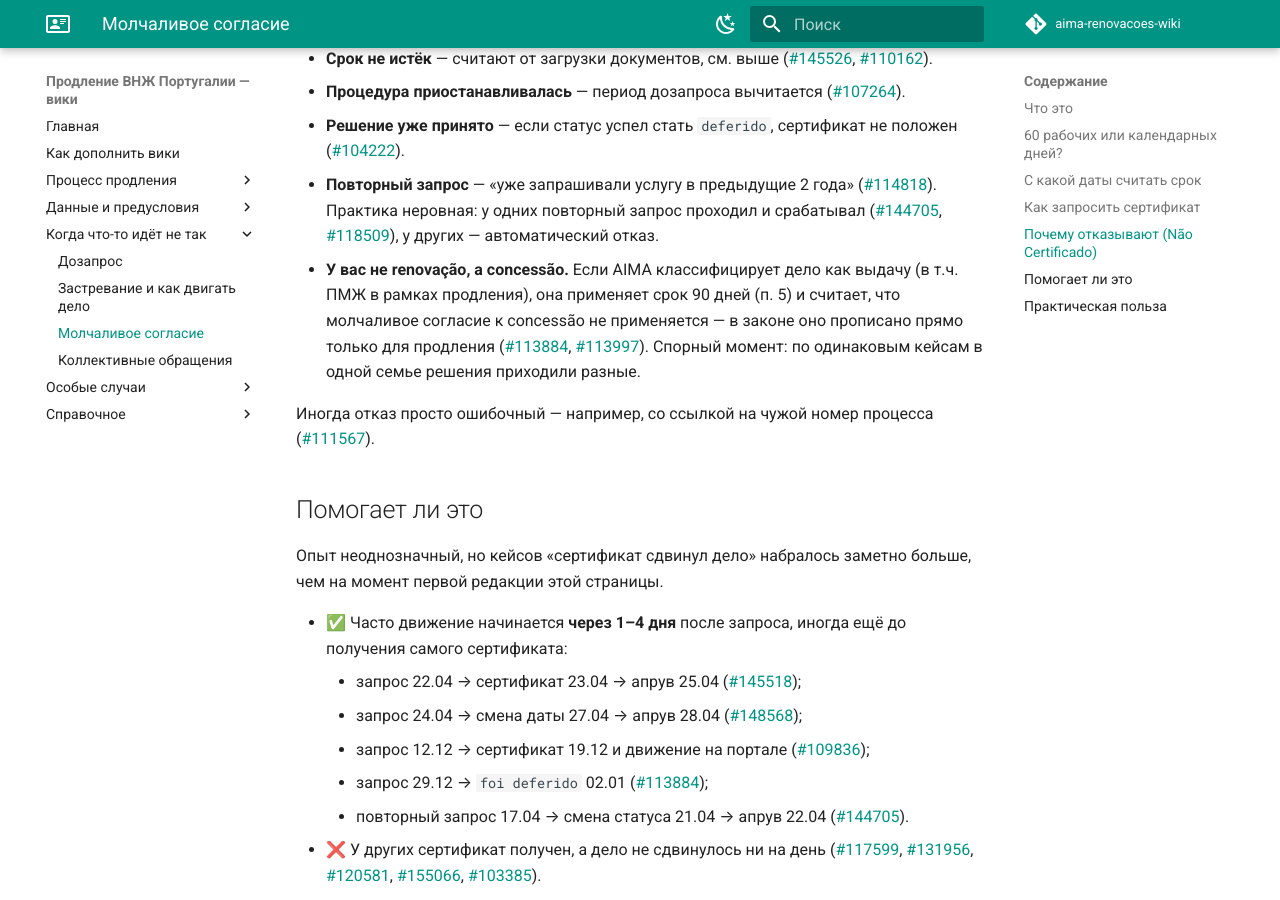
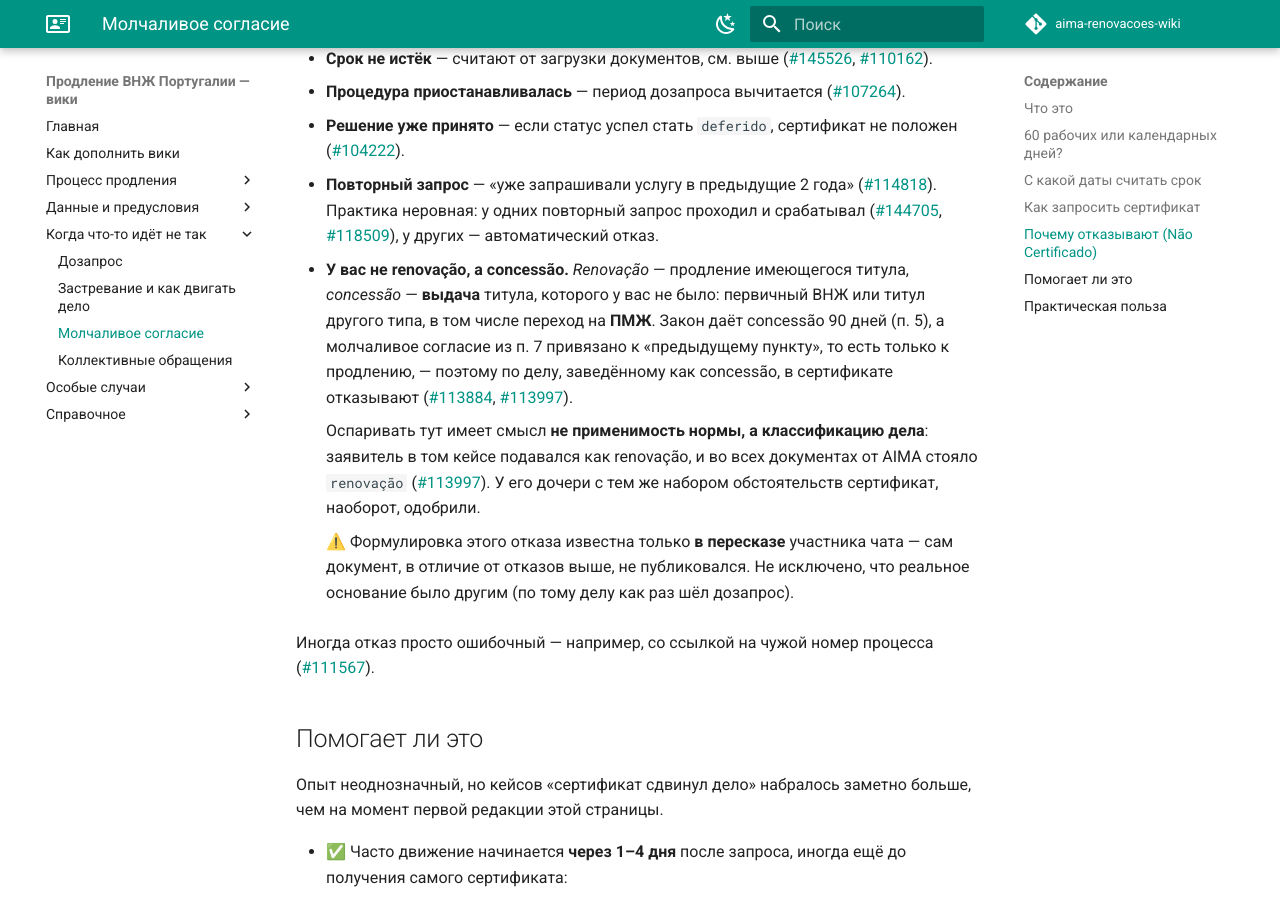
Before and after one commit to Self-Perfection/aima-renovacoes-wiki, an MkDocs documentation site: the page built from wiki/problems/molchalivoe-soglasie.md, in a window 1280 px wide and 900 px high, scrolled down 2532 px. Built offline with MkDocs 1.6.1 and Material for MkDocs 9.7.7, drawn with Linux system fonts in a browser that asks for light colours; comment, search, counter and statistics services are not loaded.

Commit message:
Глоссарий: renovação vs concessão; пояснение прямо в статье про tácito
Термин concessão был протащен в статью про молчаливое согласие без расшифровки,
а в глоссарии не было ни его, ни парного renovação — пункт про отказ читался
только тем, кто уже в теме.

- глоссарий: renovação/concessão с объяснением, почему различие не косметическое
  (90 vs 60 дней, tácito прописан только для renovação) и что заявку могут
  переквалифицировать против воли заявителя; ARTE; уточнены deferimento tácito
  (ссылка теперь на свою страницу, а не на «Застревание») и certidão;
- статья: пункт про отказ по concessão переписан — что это такое, что оспаривать
  стоит классификацию дела, а не применимость нормы, и пометка, что формулировка
  этого отказа известна только в пересказе (сам документ не публиковался,
  в отличие от двух других оснований).

CLAUDE.md: у метода определения топика по цепочке reply есть режим отказа —
цепочка рвётся на удалённом родителе. Все 286 ссылок на сообщения в вики
перепроверены с учётом этого.

Co-Authored-By: Claude Opus 4.8 <noreply@anthropic.com>

```diff
--- a/wiki/problems/molchalivoe-soglasie.md
+++ b/wiki/problems/molchalivoe-soglasie.md
@@ -124,12 +124,22 @@ tácito`. Известные основания:
   повторный запрос проходил и срабатывал
   ([#144705](https://t.me/aimairn/43114/144705),
   [#118509](https://t.me/aimairn/43113/118509)), у других — автоматический отказ.
-- **У вас не renovação, а concessão.** Если AIMA классифицирует дело как выдачу
-  (в т.ч. ПМЖ в рамках продления), она применяет срок 90 дней (п. 5) и считает,
-  что молчаливое согласие к concessão не применяется — в законе оно прописано
-  прямо только для продления ([#113884](https://t.me/aimairn/43113/113884),
-  [#113997](https://t.me/aimairn/43113/113997)). Спорный момент: по одинаковым
-  кейсам в одной семье решения приходили разные.
+- **У вас не renovação, а concessão.** *Renovação* — продление имеющегося
+  титула, *concessão* — **выдача** титула, которого у вас не было: первичный ВНЖ
+  или титул другого типа, в том числе переход на **ПМЖ**. Закон даёт concessão
+  90 дней (п. 5), а молчаливое согласие из п. 7 привязано к «предыдущему пункту»,
+  то есть только к продлению, — поэтому по делу, заведённому как concessão, в
+  сертификате отказывают ([#113884](https://t.me/aimairn/43113/113884),
+  [#113997](https://t.me/aimairn/43113/113997)).
+
+    Оспаривать тут имеет смысл **не применимость нормы, а классификацию дела**:
+    заявитель в том кейсе подавался как renovação, и во всех документах от AIMA
+    стояло `renovação` ([#113997](https://t.me/aimairn/43113/113997)). У его
+    дочери с тем же набором обстоятельств сертификат, наоборот, одобрили.
+
+    ⚠️ Формулировка этого отказа известна только **в пересказе** участника чата —
+    сам документ, в отличие от отказов выше, не публиковался. Не исключено, что
+    реальное основание было другим (по тому делу как раз шёл дозапрос).
 
 Иногда отказ просто ошибочный — например, со ссылкой на чужой номер процесса
 ([#111567](https://t.me/aimairn/83903/111567)).
```
Also changed, not shown: CLAUDE.md (+5 -0 lines), wiki/reference/glossary.md (+17 -3 lines).
